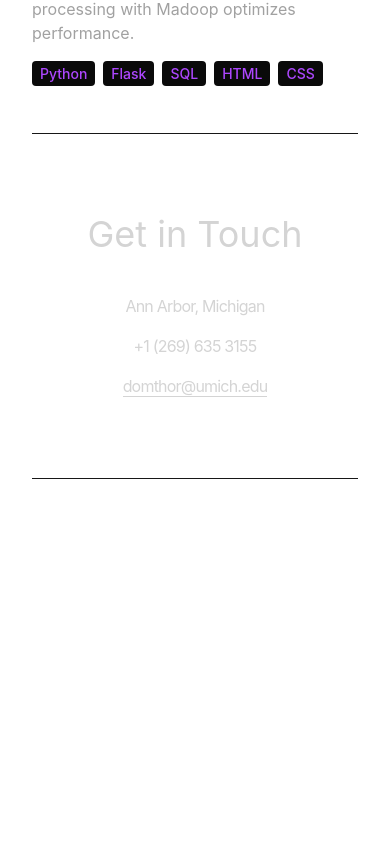
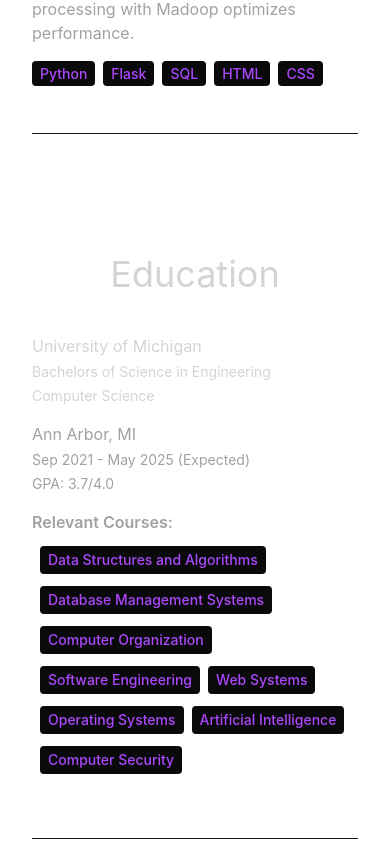
Before and after one commit to domthor/react-portfolio, a React (Vite) app: page / in a window 390 px wide. Shown: the part 8280-9124 px from the top of the page. Before the commit the page ends 8759 px from the top, so only its background shows below. Built offline with nearby package versions, Linux system fonts and the light colour scheme.

Commit message:
Education component added to page

```diff
--- a/src/App.tsx
+++ b/src/App.tsx
@@ -4,6 +4,7 @@ import About from "./components/About";
 import Technologies from "./components/Technologies";
 import Experience from "./components/Experience";
 import Projects from "./components/Projects";
+import Education from "./components/Education";
 import Contact from "./components/Contact";
 
 
@@ -22,6 +23,7 @@ const App = () => {
         <Technologies />
         <Experience />
         <Projects />
+        <Education />
         <Contact />
       </div>
     </div>
--- /dev/null
+++ b/src/components/Education.tsx
@@ -0,0 +1,87 @@
+import { EDUCATION } from "../constants";
+import { motion } from "framer-motion";
+
+const Education = () => {
+  return (
+    <section id="education" className="pt-30">
+      <div className="border-b border-neutral-900 pb-4">
+        <motion.h1
+          className="mb-10 text-center text-4xl lg:text-6xl"
+          initial={{ opacity: 0, y: -100 }}
+          whileInView={{ opacity: 1, y: 0 }}
+          transition={{ duration: 1 }}
+        >
+          Education
+        </motion.h1>
+        <div className="lg:w-1/2 items-start flex flex-col mx-auto">
+          {EDUCATION.map(
+            (
+              education: {
+                location: string;
+                year: string;
+                degree: string;
+                major: string;
+                gpa: string;
+                school: string;
+                courses: string[];
+              },
+              index: number
+            ) => (
+              <div className="mb-8 flex flex-col space-y-4">
+                <div
+                  key={index}
+                  className="w-full flex flex-col space-y-4 lg:space-y-0 lg:flex-row items-center justify-between lg:justify-center"
+                >
+                  <motion.div
+                    className="w-full flex flex-col space-y-1 items-start "
+                    initial={{ opacity: 0, x: -100 }}
+                    whileInView={{ opacity: 1, x: 0 }}
+                    transition={{ duration: 1 }}
+                  >
+                    <div className="text-md lg:text-lg">{education.school}</div>
+                    <div className="text-sm lg:text-md">{education.degree}</div>
+                    <div className="text-sm lg:text-md">{education.major}</div>
+                  </motion.div>
+                  <motion.div
+                    className="w-full flex flex-col space-y-1 items-start lg:items-end text-neutral-400"
+                    initial={{ opacity: 0, x: 100 }}
+                    whileInView={{ opacity: 1, x: 0 }}
+                    transition={{ duration: 1 }}
+                  >
+                    <div className="text-md lg:text-lg">
+                      {education.location}
+                    </div>
+                    <div className="text-sm lg:text-md">{education.year}</div>
+                    <div className="text-sm lg:text-md">
+                      GPA: {education.gpa}
+                    </div>
+                  </motion.div>
+                </div>
+                <motion.div
+                  className="w-full text-neutral-400"
+                  initial={{ opacity: 0, x: -100 }}
+                  whileInView={{ opacity: 1, x: 0 }}
+                  transition={{ duration: 1 }}
+                >
+                  <div className="font-semibold">Relevant Courses: </div>
+                  <div className="mb-4 text-neutral-400 flex flex-wrap pl-2">
+                    {education.courses.map((course, index) => (
+                      <div
+                        key={index}
+                        className="mr-2 mt-3 rounded bg-neutral-950 px-2 py-1 text-sm font-medium text-purple-500 hover:text-white hover:cursor-default"
+                      >
+                        {course}
+                      </div>
+                    ))}
+                  </div>
+                </motion.div>
+              </div>
+            )
+          )}
+        </div>
+      </div>
+    </section>
+  );
+};
+
+export default Education;
--- a/src/components/Navbar.tsx
+++ b/src/components/Navbar.tsx
@@ -51,6 +51,14 @@ const Navbar = () => {
         </li>
         <li>
           <a
+            href="#education"
+            className="hover:text-white transition duration-200"
+          >
+            Education
+          </a>
+        </li>
+        <li>
+          <a
             href="#contact"
             className="hover:text-white transition duration-200"
           >
--- a/src/constants/index.ts
+++ b/src/constants/index.ts
@@ -6,6 +6,27 @@ import project3 from "../assets/projects/project-3.png";
 export const HERO_CONTENT = `I am a passionate full stack developer dedicated to crafting reliable and innovative web applications. With a strong foundation in computer science from the University of Michigan and hands-on experience in full-stack development, I specialize in building seamless digital experiences using C#, TypeScript, Angular, React, and SQL. I'm always excited to tackle complex challenges and bring ideas to life through code.`;
 
 export const ABOUT_TEXT = `I am currently wrapping up my Computer Science degree at the University of Michigan. I’ve gained industry experience through an internship at Urban Science, where I worked on full-stack web applications, API development, and database management. My expertise spans C#, Blazor, SQL, TypeScript, Angular, and React, and I thrive in Agile environments. Beyond coding, I love staying active and embracing the outdoors. Whether it’s hiking scenic trails, playing soccer, or working out, I’m always looking for ways to challenge myself physically and mentally. When I’m not exploring nature or in the gym, you’ll probably find me playing video games or diving into the latest web development technologies to stay ahead of the curve. I’m always on the lookout for exciting opportunities in software engineering where I can grow, contribute, and make an impact.`;
+
+export const EDUCATION = [
+  {
+    location: "Ann Arbor, MI",
+    year: "Sep 2021 - May 2025 (Expected)",
+    degree: "Bachelors of Science in Engineering",
+    major: "Computer Science",
+    gpa: "3.7/4.0",
+    school: "University of Michigan",
+    courses: [
+      "Data Structures and Algorithms",
+      "Database Management Systems",
+      "Computer Organization",
+      "Software Engineering",
+      "Web Systems",
+      "Operating Systems",
+      "Artificial Intelligence",
+      "Computer Security",
+    ],
+  },
+];
 
 export const EXPERIENCES = [
   {
@@ -16,7 +37,12 @@ export const EXPERIENCES = [
       "Diagnose and resolve hardware issues for campus-managed devices, including input panels, touch panels, room schedulers, and digital signage, ensuring seamless functionality across university buildings",
       "Collaborate with a student team to manage inventory, install, and replace devices efficiently, maintaining optimal performance and campus-wide technology infrastructure",
     ],
-    technologies: ["Teamwork", "Communication", "Troubleshooting", "Problem-Solving"],
+    technologies: [
+      "Teamwork",
+      "Communication",
+      "Troubleshooting",
+      "Problem-Solving",
+    ],
   },
   {
     year: "May 2023 - Aug 2024",
@@ -61,7 +87,7 @@ export const PROJECTS = [
     description:
       "A personal portfolio website designed to showcase technologies, experience, projects, and contact information in an interactive and visually appealing way. Built with React, TypeScript, Tailwind CSS, and HTML, the website features a modern, responsive design with smooth animations and transitions powered by Framer Motion. Tooltips enhance user experience using React-Tooltip, providing additional context to key elements.",
     technologies: ["React", "Tailwind", "TypeScript", "HMTL", "CSS"],
-    link: "#home",
+    link: "https://github.com/domthor/react-portfolio",
   },
   {
     title: "Instagram Clone",
```
